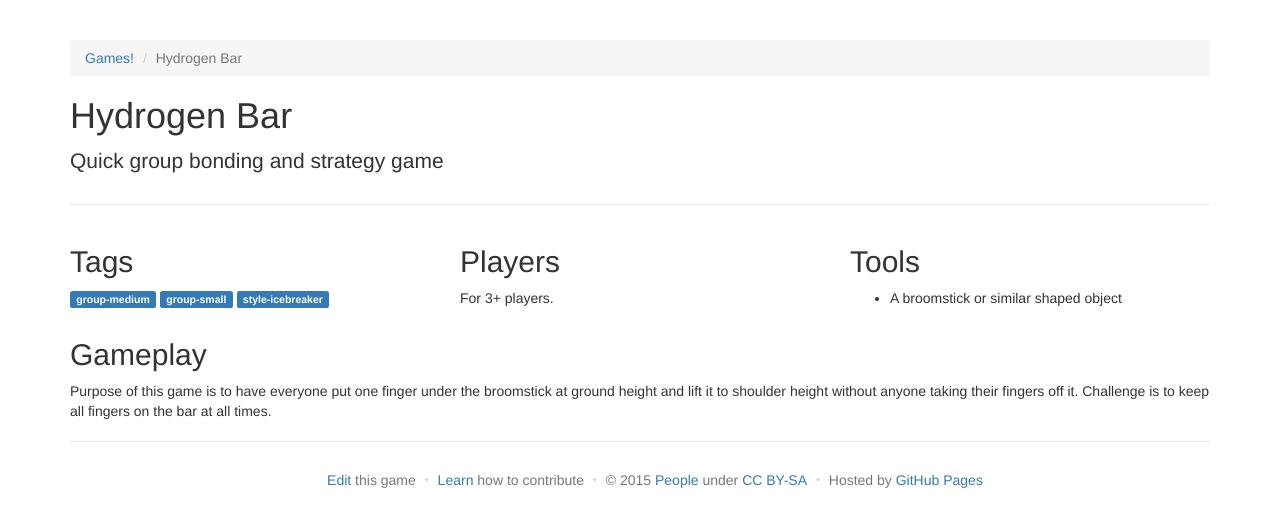
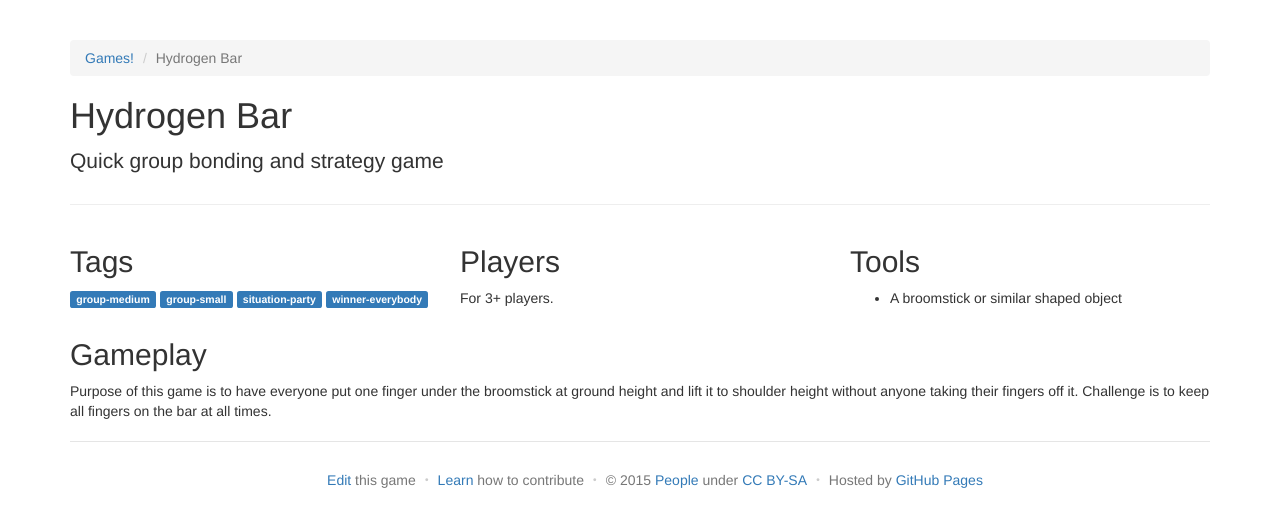
Before and after one commit to davidselassie/games, a Jekyll site: the page built from _games/hydrogenbar.md, in a window 1280 px wide. Shown: the top 527 px of the page. Built offline with Jekyll 4.4.1, drawn with Linux system fonts in a browser that asks for light colours.

Commit message:
Update hydrogenbar.md

```diff
--- a/_games/hydrogenbar.md
+++ b/_games/hydrogenbar.md
@@ -3,7 +3,9 @@ title: Hydrogen Bar
 tags:
   - group-medium
   - group-small
-  - style-icebreaker
+  - situation-party
+  - winner-everybody
+
 oneliner: Quick group bonding and strategy game
 players: 3+
 tools:
```
